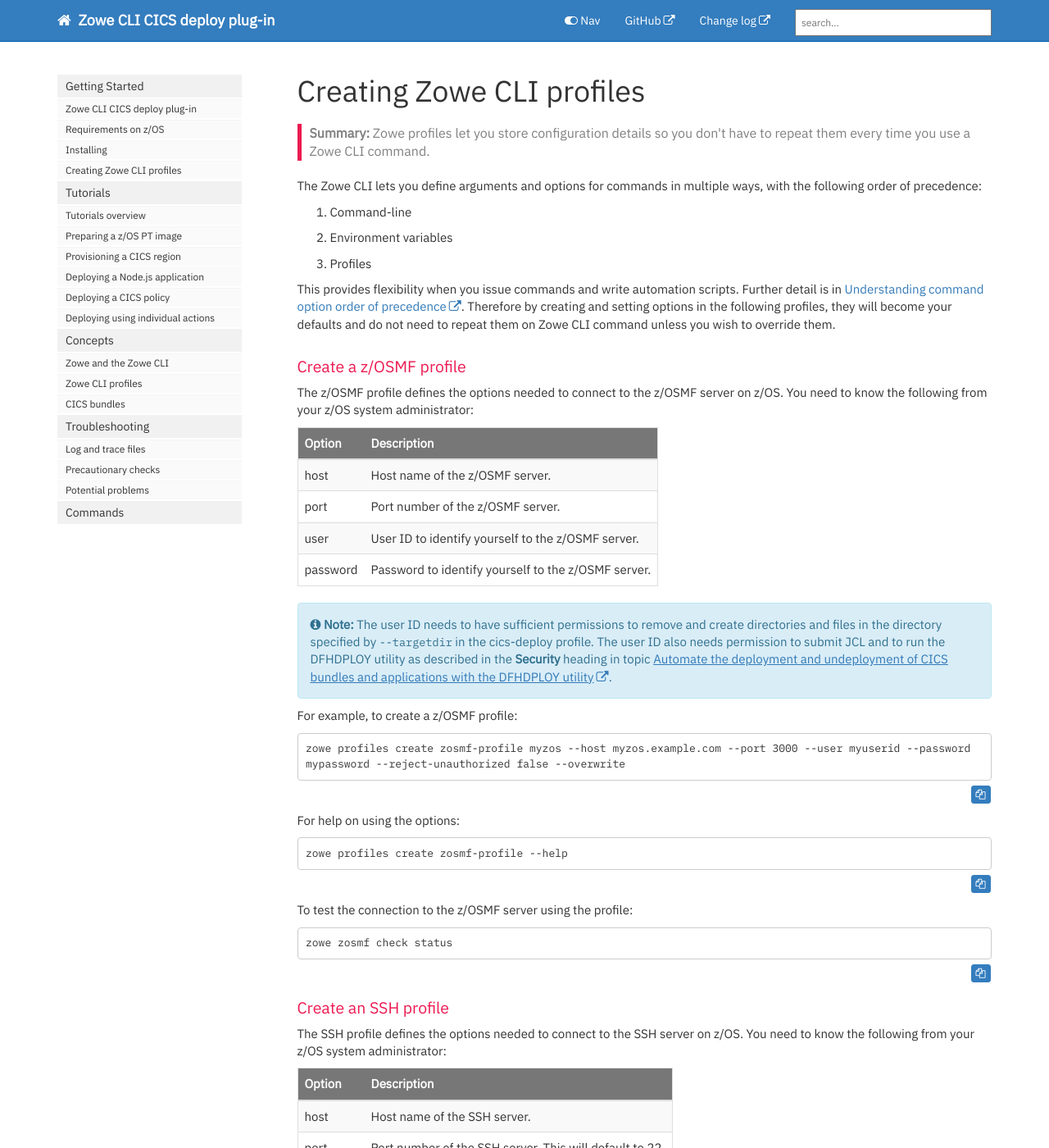
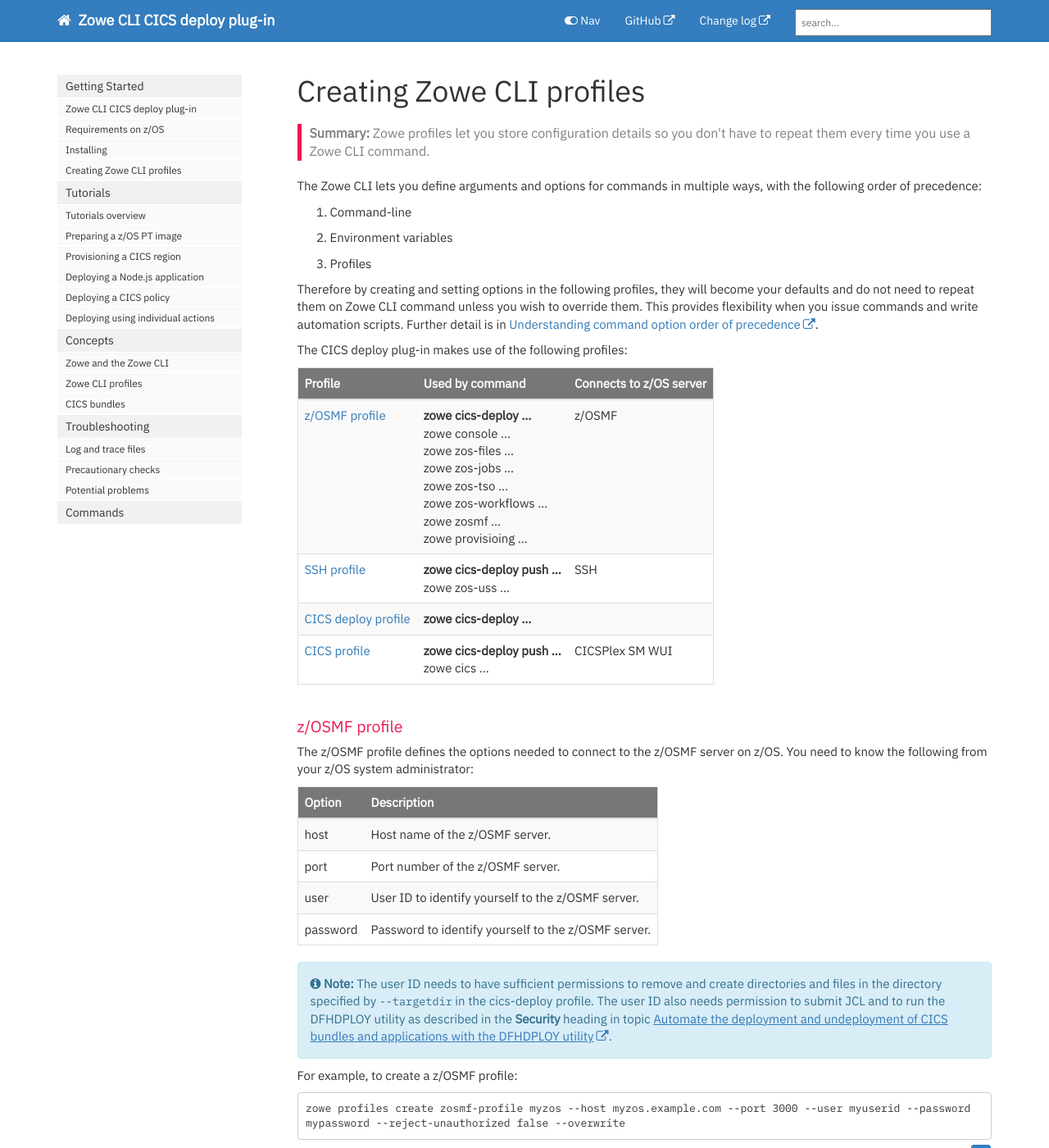
Before and after one commit to IBM/zowe-cli-cics-deploy-plugin, a Jekyll site: the page built from docs/pages/cdp/cdp-Creating-Zowe-CLI-profiles.md, in a window 1280 px wide and 1400 px high. Shown: the whole window at 82% size. Built offline with Jekyll 4.4.1, drawn with Linux system fonts in a browser that asks for light colours; nearby versions of some CDN libraries; comment, search, counter and statistics services are not loaded; some of the changed text lies outside the part shown.

Commit message:
Add table of profiles
Signed-off-by: Mark Cocker <mark_cocker@uk.ibm.com>

````diff
--- a/docs/pages/cdp/cdp-Creating-Zowe-CLI-profiles.md
+++ b/docs/pages/cdp/cdp-Creating-Zowe-CLI-profiles.md
@@ -14,9 +15,18 @@ The Zowe CLI lets you define arguments and options for commands in multiple ways
 2. Environment variables
 3. Profiles
 
-This provides flexibility when you issue commands and write automation scripts. Further detail is in [Understanding command option order of precedence](https://zowe.github.io/docs-site/latest/user-guide/cli-configuringcli.html#understanding-command-option-order-of-precedence). Therefore by creating and setting options in the following profiles, they will become your defaults and do not need to repeat them on Zowe CLI command unless you wish to override them.
+Therefore by creating and setting options in the following profiles, they will become your defaults and do not need to repeat them on Zowe CLI command unless you wish to override them. This provides flexibility when you issue commands and write automation scripts. Further detail is in [Understanding command option order of precedence](https://zowe.github.io/docs-site/latest/user-guide/cli-configuringcli.html#understanding-command-option-order-of-precedence).
 
-### Create a z/OSMF profile
+The CICS deploy plug-in makes use of the following profiles:
+
+| Profile | Used by command | Connects to z/OS server |
+| --- | --- | --- |
+| [z/OSMF profile](#zosmf-profile) | **zowe cics-deploy ...** <br /> zowe console ... <br />  zowe zos-files ... <br />  zowe zos-jobs ... <br />  zowe zos-tso ... <br />  zowe zos-workflows ... <br />  zowe zosmf ... <br />  zowe provisioing ... | z/OSMF |
+| [SSH profile](#ssh-profile) | **zowe cics-deploy push ...** <br />  zowe zos-uss ... | SSH |
+| [CICS deploy profile](#cics-deploy-profile) | **zowe cics-deploy ...** |  |
+| [CICS profile](#cics-profile) | **zowe cics-deploy push ...** <br />  zowe cics ... | CICSPlex SM WUI |
+
+### z/OSMF profile
 
 The z/OSMF profile defines the options needed to connect to the z/OSMF server on z/OS. You need to know the following from your z/OS system administrator:
 
@@ -47,7 +57,7 @@ To test the connection to the z/OSMF server using the profile:
 zowe zosmf check status
 ```
 
-### Create an SSH profile
+### SSH profile
 
 The SSH profile defines the options needed to connect to the SSH server on z/OS. You need to know the following from your z/OS system administrator:
 
@@ -78,7 +88,7 @@ To test the connection to the SSH server using the profile:
 zowe zos-uss issue ssh 'uname -a'
 ```
 
-### Create a cics-deploy profile
+### CICS deploy profile
 
 The cics-deploy profile identifies the CICS environment for deployment. An example of how to create an environment using using z/OS Provisioning Toolkit as described in [Provisioning a CICS region using z/OS PT](cdp-Provisioning-a-CICS-region-using-zospt). You need to know the following from your CICS system administrator:
 
@@ -106,7 +116,7 @@ zowe profiles create cics-deploy-profile --help
 
 To test the cics-deploy profile, follow the steps in [Deploying a Node.js application](cdp-Deploying-a-nodejs-application).
 
-### Create a CICS profile
+### CICS profile
 
 The CICS profile identifies the connection to the CICS Web User Interface (WUI) server to query application resources. You need to know the following from your CICS system administrator:
 
````
Also changed, not shown: other parts of docs/pages/cdp/cdp-Creating-Zowe-CLI-profiles.md (+1 -0 lines).
